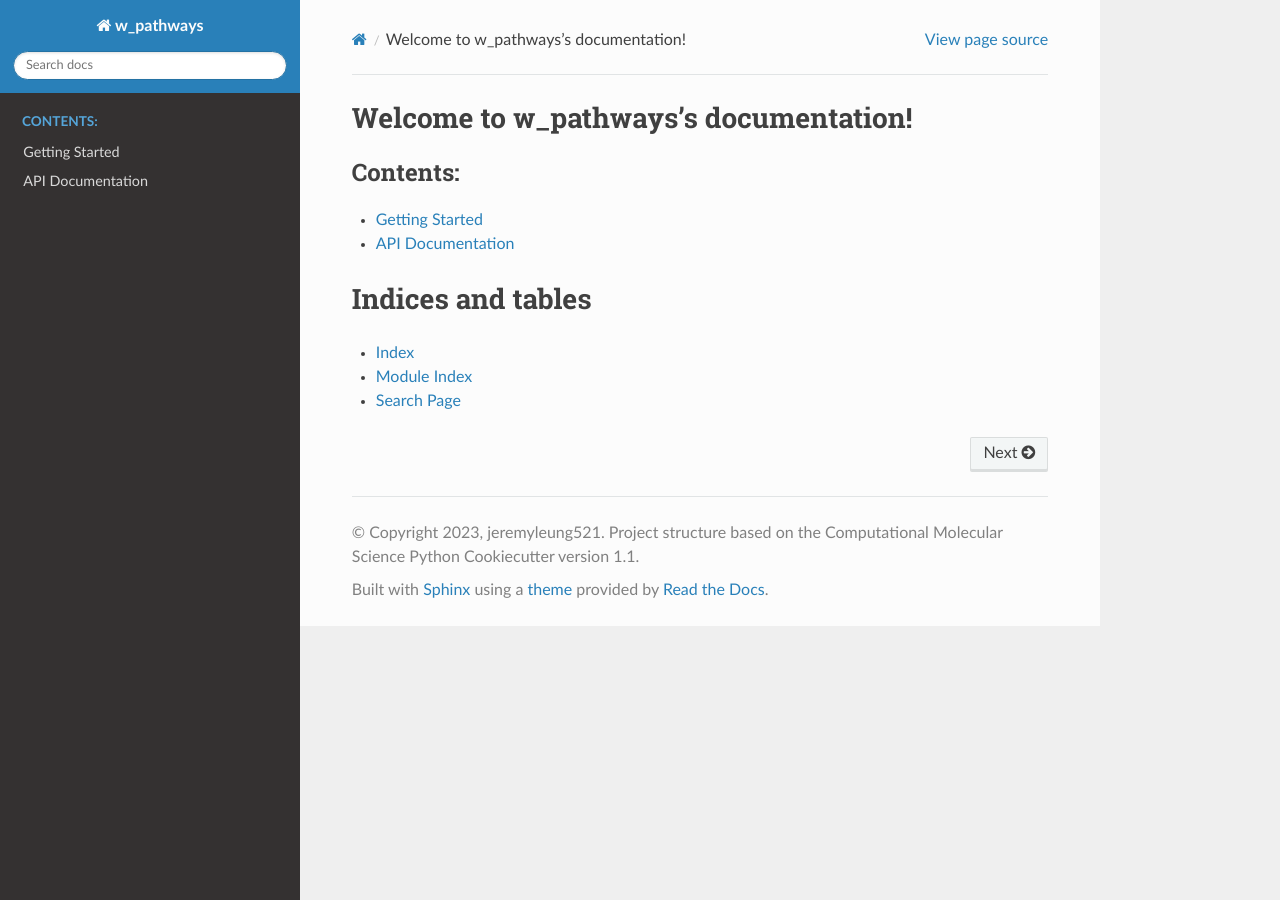
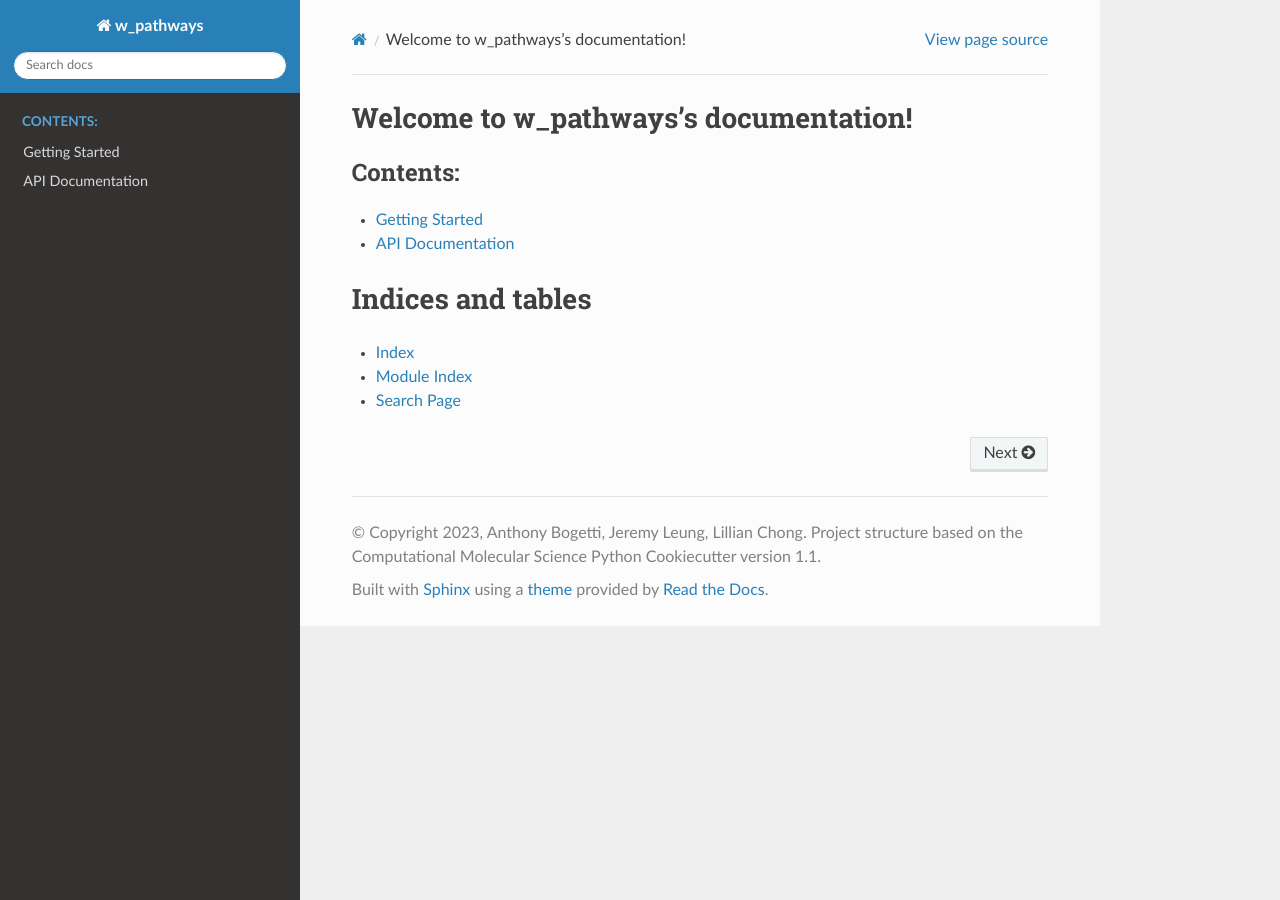
Before and after one commit to jeremyleung521/LPATH, a Sphinx documentation site: the page built from docs/index.rst, in a window 1280 px wide. Built offline with Sphinx 7.4.7 and the Read the Docs theme 2.0.0, drawn with Linux system fonts in a browser that asks for light colours; the version number could not be read and is left out.

Commit message:
update copyright/author stuff

```diff
--- a/docs/conf.py
+++ b/docs/conf.py
@@ -23,9 +23,9 @@
 # -- Project information -----------------------------------------------------
 
 project = 'w_pathways'
-copyright = ("2023, jeremyleung521. Project structure based on the "
+copyright = ("2023, Anthony Bogetti, Jeremy Leung, Lillian Chong. Project structure based on the "
              "Computational Molecular Science Python Cookiecutter version 1.1")
-author = 'jeremyleung521'
+author = 'Anthony Bogetti, Jeremy Leung, Lillian Chong'
 
 # The short X.Y version
 version = ''
--- a/pyproject.toml
+++ b/pyproject.toml
@@ -10,7 +10,9 @@
 dynamic = ["version"]
 readme = "README.md"
 authors = [
-    { name = "jeremyleung521", email = "jml230@pitt.edu" }
+    { name = "Anthony Bogetti", email = "atb43@pitt.edu"},
+    { name = "Jeremy Leung", email = "jml230@pitt.edu" },
+    { name = "Lillian Chong", email = "lchong@pitt.edu"},
 ]
 license = { text = "MIT" }
 # See https://pypi.org/classifiers/
```
Also changed, not shown: README.md (+1 -1 lines).
